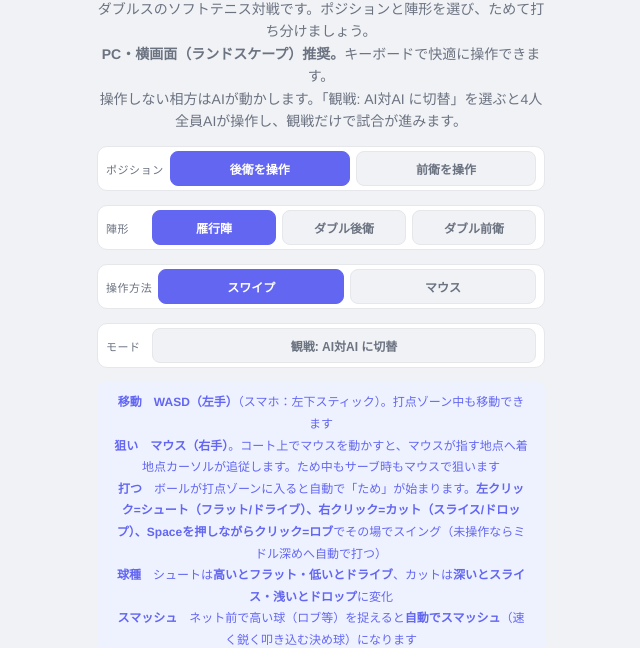
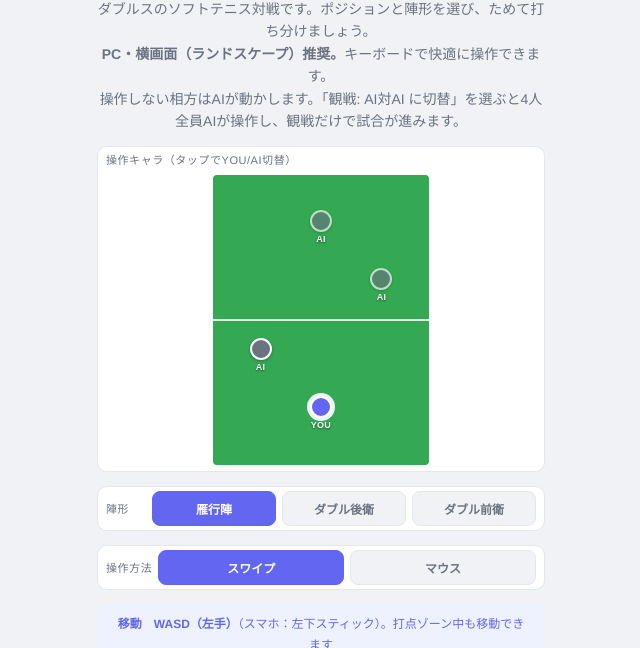
Before and after one commit to Junkoma2/soft-tennis, a plain HTML site: page index.html in a window 1280 px wide. Shown: the part 82-730 px from the top of the page, without its empty margins (319-959 px from the left). Drawn offline with Linux system fonts and the light colour scheme.

Commit message:
スタート画面にミニコートの視覚的プレイヤーピッカーを追加
文字ボタンだった操作キャラ選択（後衛/前衛）と観戦モード切替を、
ミニコート上のタップ可能なマーカーに置き換え。自チームの片方を
タップでYOU化、両方AIなら自動で観戦モードになるようにした。

```diff
--- a/index.html
+++ b/index.html
@@ -29,10 +29,29 @@
           <strong>PC・横画面（ランドスケープ）推奨。</strong>キーボードで快適に操作できます。<br />
           操作しない相方はAIが動かします。「観戦: AI対AI に切替」を選ぶと4人全員AIが操作し、観戦だけで試合が進みます。
         </p>
-        <div class="control-group" id="position-controls">
-          <span class="control-label">ポジション</span>
-          <button class="ctrl-btn is-active" data-position="back" type="button">後衛を操作</button>
-          <button class="ctrl-btn" data-position="front" type="button">前衛を操作</button>
+        <div class="control-group player-picker-group" id="player-picker-group">
+          <span class="control-label">操作キャラ（タップでYOU/AI切替）</span>
+          <div id="player-picker" class="player-picker">
+            <div class="player-picker-court">
+              <div class="player-picker-net"></div>
+              <button class="picker-marker picker-marker-cpu" id="picker-cpu-front" data-marker="cpu-front" type="button" disabled>
+                <span class="picker-dot"></span>
+                <span class="picker-tag">AI</span>
+              </button>
+              <button class="picker-marker picker-marker-cpu" id="picker-cpu-back" data-marker="cpu-back" type="button" disabled>
+                <span class="picker-dot"></span>
+                <span class="picker-tag">AI</span>
+              </button>
+              <button class="picker-marker picker-marker-self" id="picker-player-front" data-marker="player-front" data-position="front" type="button">
+                <span class="picker-dot"></span>
+                <span class="picker-tag">AI</span>
+              </button>
+              <button class="picker-marker picker-marker-self" id="picker-player-back" data-marker="player-back" data-position="back" type="button">
+                <span class="picker-dot"></span>
+                <span class="picker-tag">YOU</span>
+              </button>
+            </div>
+          </div>
         </div>
         <div class="control-group" id="formation-controls">
           <span class="control-label">陣形</span>
@@ -44,10 +63,6 @@
           <span class="control-label">操作方法</span>
           <button class="ctrl-btn is-active" data-input-mode="swipe" type="button">スワイプ</button>
           <button class="ctrl-btn" data-input-mode="mouse" type="button">マウス</button>
-        </div>
-        <div class="control-group" id="spectator-controls">
-          <span class="control-label">モード</span>
-          <button class="ctrl-btn" id="spectator-toggle" data-spectator="off" type="button">観戦: AI対AI に切替</button>
         </div>
         <div class="rules">
           <p><strong>移動</strong>　<strong>WASD（左手）</strong>（スマホ：左下スティック）。打点ゾーン中も移動できます</p>
--- a/input.js
+++ b/input.js
@@ -10,8 +10,9 @@ import {
   selectedShot, setSelectedShot, shotSelectControls, mouseAim, stick, swipe,
   serveAimCursor, chargeBtn, servePowerControls, serveSpinControls,
   setServePower, setServeSpin, aggressionControls, setPartnerAggressiveness,
-  positionControls, setPlayerPosition, formationControls, setFormation,
-  spectatorToggle, setSpectatorMode, startBtn, moveStick, moveStickKnob,
+  setPlayerPosition, formationControls, setFormation,
+  setSpectatorMode, startBtn, moveStick, moveStickKnob,
+  playerPicker, pickerPlayerBack, pickerPlayerFront, playerPosition,
   canvas, back, front, setBallHittableSince, appRoot,
   inputMode, setInputMode, inputModeControls,
 } from "./state.js";
@@ -221,14 +222,6 @@ if (aggressionControls) {
   });
 }
 
-// 開始画面: ポジション（後衛/前衛）と陣形の選択
-positionControls.addEventListener("click", function (e) {
-  const btn = e.target.closest(".ctrl-btn");
-  if (!btn) return;
-  setPlayerPosition(btn.dataset.position);
-  setActiveButton(positionControls, btn);
-});
-
 formationControls.addEventListener("click", function (e) {
   const btn = e.target.closest(".ctrl-btn");
   if (!btn) return;
@@ -247,19 +240,43 @@ if (inputModeControls) {
   });
 }
 
-// 観戦モード（AI対AI）の切替。ONのときはポジション選択を無効化する
-// （rallyControlledもAIが操作するため、操作キャラの選択は表示上の意味のみ）。
-if (spectatorToggle) {
-  spectatorToggle.addEventListener("click", function () {
-    setSpectatorMode(!spectatorMode);
-    spectatorToggle.dataset.spectator = spectatorMode ? "on" : "off";
-    spectatorToggle.classList.toggle("is-active", spectatorMode);
-    spectatorToggle.textContent = spectatorMode ? "観戦モード: ON（4人ともAI）" : "観戦: AI対AI に切替";
-    positionControls.querySelectorAll(".ctrl-btn").forEach(function (b) {
-      b.disabled = spectatorMode;
-    });
-    startBtn.textContent = spectatorMode ? "観戦を始める" : "試合を始める";
+/* ---- 開始画面: 操作キャラ ピッカー（簡易ミニコート） ----
+ * 自チーム（手前）の後衛/前衛マーカーをタップでYOU⇔AI切替。
+ * YOUは自チーム内で常に最大1人（片方をYOUにすると他方は自動でAI）。
+ * 両方AIなら観戦モード（spectatorMode=true）。
+ * 相手チーム（奥）のマーカーは常にAI・タップ不可。 */
+function updatePickerUi() {
+  const youIsBack = !spectatorMode && playerPosition === "back";
+  const youIsFront = !spectatorMode && playerPosition === "front";
+  if (pickerPlayerBack) {
+    pickerPlayerBack.classList.toggle("is-you", youIsBack);
+    pickerPlayerBack.querySelector(".picker-tag").textContent = youIsBack ? "YOU" : "AI";
+  }
+  if (pickerPlayerFront) {
+    pickerPlayerFront.classList.toggle("is-you", youIsFront);
+    pickerPlayerFront.querySelector(".picker-tag").textContent = youIsFront ? "YOU" : "AI";
+  }
+  startBtn.textContent = spectatorMode ? "観戦を始める" : "試合を始める";
+}
+
+function selectPickerPosition(position) {
+  // 同じマーカーを再タップしたらAIに戻す（=観戦化）。違うマーカーならそちらをYOUにする。
+  if (!spectatorMode && playerPosition === position) {
+    setSpectatorMode(true);
+  } else {
+    setSpectatorMode(false);
+    setPlayerPosition(position);
+  }
+  updatePickerUi();
+}
+
+if (playerPicker) {
+  playerPicker.addEventListener("click", function (e) {
+    const btn = e.target.closest(".picker-marker-self");
+    if (!btn || btn.disabled) return;
+    selectPickerPosition(btn.dataset.position);
   });
+  updatePickerUi();
 }
 
 export function setActiveButton(group, activeBtn) {
--- a/main.js
+++ b/main.js
@@ -17,7 +17,7 @@ import {
   playerScoreEl, cpuScoreEl, playerGamesEl, cpuGamesEl, resultTitle, resultDetail,
   hintText, shotControls, chargeBtn, servePowerControls, serveSpinControls,
   aggressionControls, shotSelectControls, moveStick, moveStickKnob,
-  positionControls, formationControls, spectatorToggle, controlsPanel,
+  formationControls, controlsPanel,
   mouseAim, makeStats, playerStats, cpuStats,
   state, player, cpu, serveFaults, rafId, lastTime, pendingSwing, matchTime,
   setState, setServeFaults, incServeFaults, setRafId, setLastTime, setPendingSwing, setMatchTime, addMatchTime,
--- a/state.js
+++ b/state.js
@@ -30,11 +30,12 @@ export const aggressionControls = document.getElementById("aggression-controls")
 export const shotSelectControls = document.getElementById("shot-select-controls");
 export const moveStick     = document.getElementById("move-stick");
 export const moveStickKnob = document.getElementById("move-stick-knob");
-export const positionControls  = document.getElementById("position-controls");
 export const formationControls = document.getElementById("formation-controls");
 export const inputModeControls = document.getElementById("input-mode-controls");
-export const spectatorToggle   = document.getElementById("spectator-toggle");
 export const controlsPanel     = document.getElementById("controls");
+export const playerPicker        = document.getElementById("player-picker");
+export const pickerPlayerBack    = document.getElementById("picker-player-back");
+export const pickerPlayerFront   = document.getElementById("picker-player-front");
 
 // マウスが最後に指していたコート地面のワールド座標（canvas外でも直前値を保持）
 export const mouseAim = { x: 0, y: -TUNING.aim.defaultY, valid: false };
--- a/style.css
+++ b/style.css
@@ -302,6 +302,94 @@ main {
   cursor: not-allowed;
 }
 
+/* ---- 操作キャラ ピッカー（簡易ミニコート） ---- */
+.player-picker-group {
+  flex-direction: column;
+  align-items: stretch;
+  gap: 6px;
+}
+
+.player-picker {
+  display: flex;
+  justify-content: center;
+}
+
+.player-picker-court {
+  position: relative;
+  width: 100%;
+  max-width: 220px;
+  aspect-ratio: 3 / 4;
+  background: var(--color-court);
+  border: 2px solid var(--color-court-line);
+  border-radius: 6px;
+  overflow: hidden;
+}
+
+.player-picker-net {
+  position: absolute;
+  top: 50%;
+  left: 0;
+  right: 0;
+  height: 2px;
+  background: var(--color-court-line);
+  opacity: .85;
+  transform: translateY(-1px);
+}
+
+.picker-marker {
+  position: absolute;
+  width: 38px;
+  height: 38px;
+  margin: -19px 0 0 -19px;
+  border: none;
+  border-radius: 50%;
+  background: transparent;
+  padding: 0;
+  display: flex;
+  flex-direction: column;
+  align-items: center;
+  justify-content: center;
+  gap: 2px;
+  cursor: pointer;
+  -webkit-tap-highlight-color: transparent;
+}
+
+.picker-marker .picker-dot {
+  width: 22px;
+  height: 22px;
+  border-radius: 50%;
+  border: 2px solid #fff;
+  background: var(--color-text-secondary);
+  box-shadow: 0 1px 3px rgba(0,0,0,.3);
+}
+
+.picker-marker .picker-tag {
+  font-size: 9px;
+  font-weight: 700;
+  color: #fff;
+  text-shadow: 0 1px 2px rgba(0,0,0,.5);
+  letter-spacing: .03em;
+}
+
+/* 自陣（手前） */
+.picker-marker-self#picker-player-back { left: 50%; top: 82%; }
+.picker-marker-self#picker-player-front { left: 22%; top: 62%; }
+
+/* 相手陣（奥）。常にAI・操作不可 */
+.picker-marker-cpu#picker-cpu-back { left: 50%; top: 18%; }
+.picker-marker-cpu#picker-cpu-front { left: 78%; top: 38%; }
+
+.picker-marker-cpu { cursor: default; }
+.picker-marker-cpu .picker-dot { background: var(--color-text-secondary); opacity: .65; }
+
+.picker-marker-self.is-you .picker-dot {
+  background: var(--color-primary);
+  box-shadow: 0 0 0 3px var(--color-primary-light), 0 1px 3px rgba(0,0,0,.3);
+}
+
+.picker-marker:active { transform: scale(.95); }
+.picker-marker-self:active { transform: translate(-50%, -50%) scale(.95); }
+
 .hint {
   font-size: 12px;
   color: var(--color-text-secondary);
```
